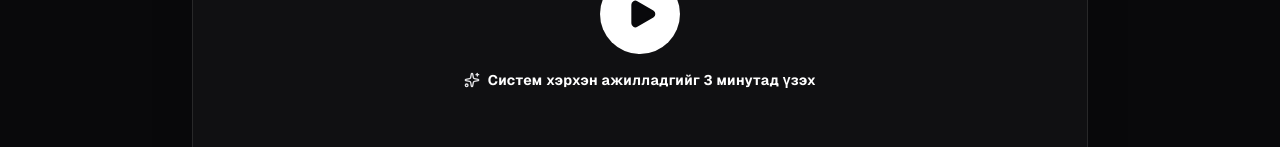
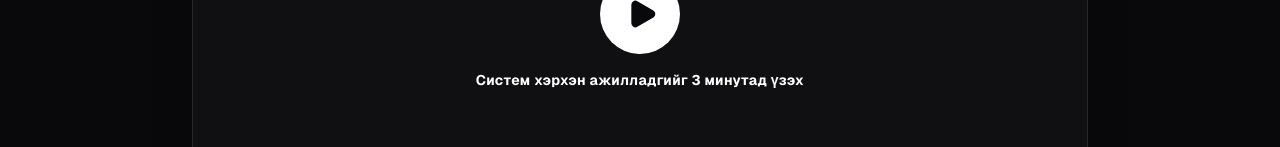
Before and after one commit to bigebro/codespaces-blank, a Next.js app: page / in a window 1280 px wide. Shown: the part 805-952 px from the top of the page. Built offline with nearby package versions, Linux system fonts and the light colour scheme.

Commit message:
deleting the sparkle

```diff
--- a/src/app/page.tsx
+++ b/src/app/page.tsx
@@ -208,8 +208,7 @@ export default function PremiumLandingPage() {
               <Play className="h-8 w-8 text-zinc-950 fill-current ml-1" />
             </div>
             <p className="text-sm font-bold text-white tracking-wide flex items-center gap-2">
-              <Sparkles className="h-4 w-4 text-zinc-200" /> Систем хэрхэн
-              ажилладгийг 3 минутад үзэх
+            Систем хэрхэн ажилладгийг 3 минутад үзэх
             </p>
           </div>
         </div>
```
